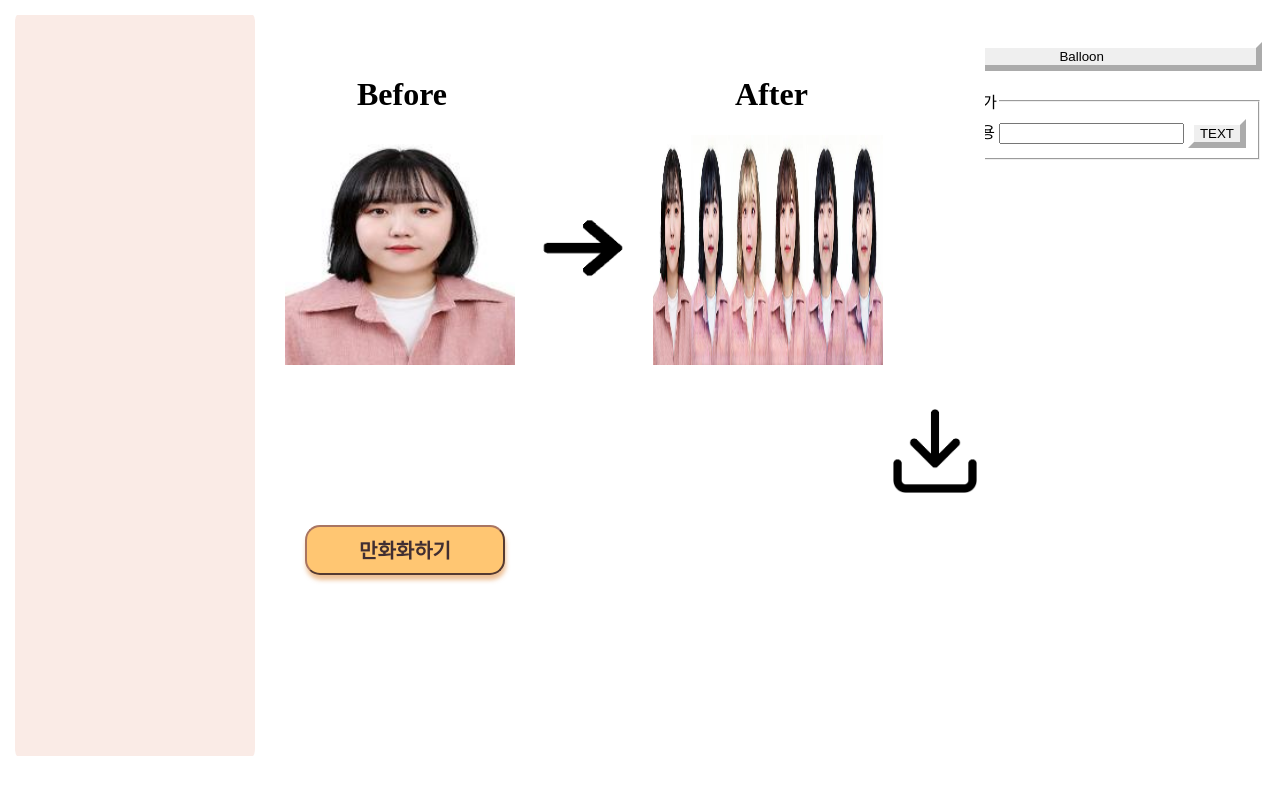
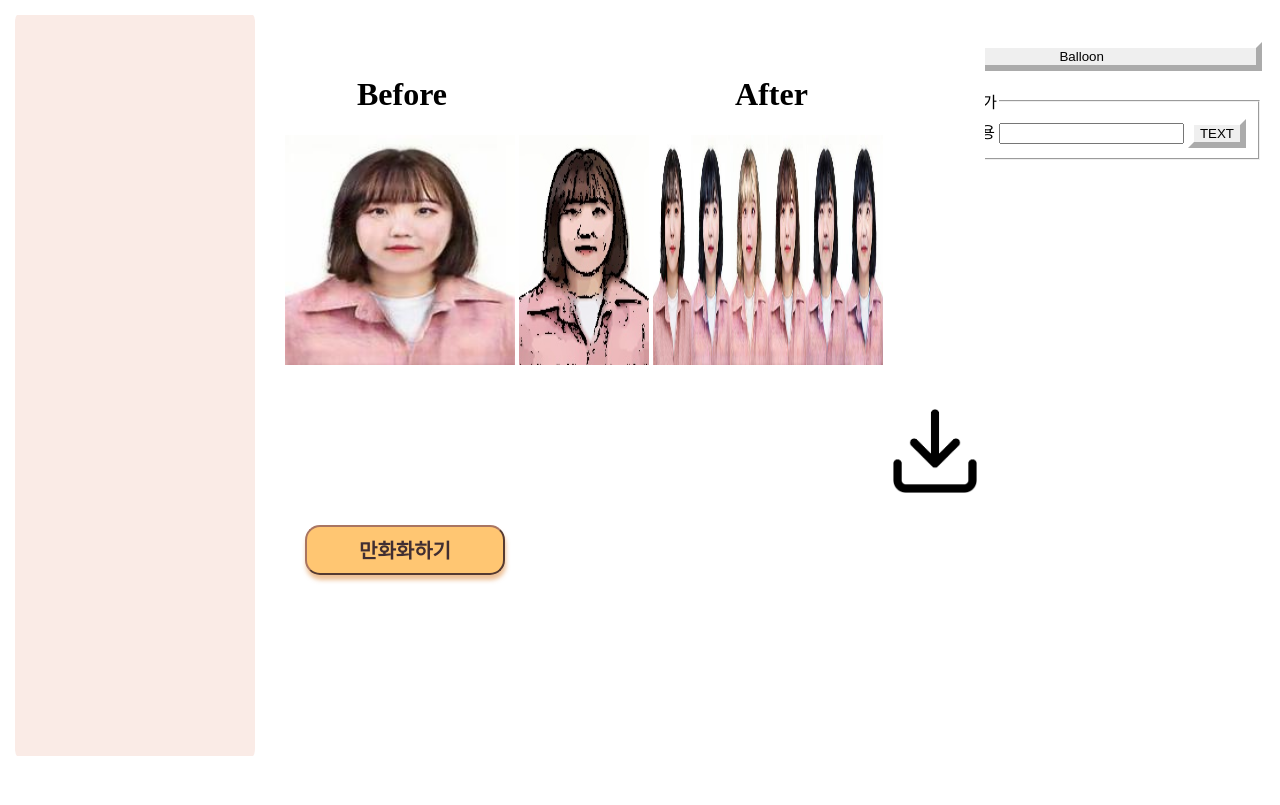
Before and after one commit to IbwaProject/SharpToon, a Flask app: page /result2 in a window 1280 px wide. Run offline with Flask 2, Linux system fonts and the light colour scheme; some libraries are stand-ins or nearby versions; some web fonts are replaced.

Commit message:
result2 사진 이름 수정

```diff
--- a/templates/result2.html
+++ b/templates/result2.html
@@ -24,9 +24,9 @@
 
 				<div class="b">
 					<div class = "d">
-					<img src="{{url_for('static', filename = 'images/result/imgOrigin.jpg')}}" alt="My Image" height="230" width="230" id ="img123">
+					<img src="{{url_for('static', filename = 'images/input/imageTemp1.jpg')}}" alt="My Image" height="230" width="230" id ="img123">
 					</div>
-					<img src="{{url_for('static', filename = 'images/right.png')}}" alt="My Image" height="230" width="130">
+					<img src="{{url_for('static', filename = 'images/b_iu_cartoon.jpg')}}" alt="My Image" height="230" width="130">
 					<div class="c" id="screenshot">
 					   <img src="{{url_for('static', filename = 'images/result/1-images.jpg')}}" alt="My Image" height="230" width="230" id="resultImg" onclick="make_balloon_text()">
 					</div>
```
